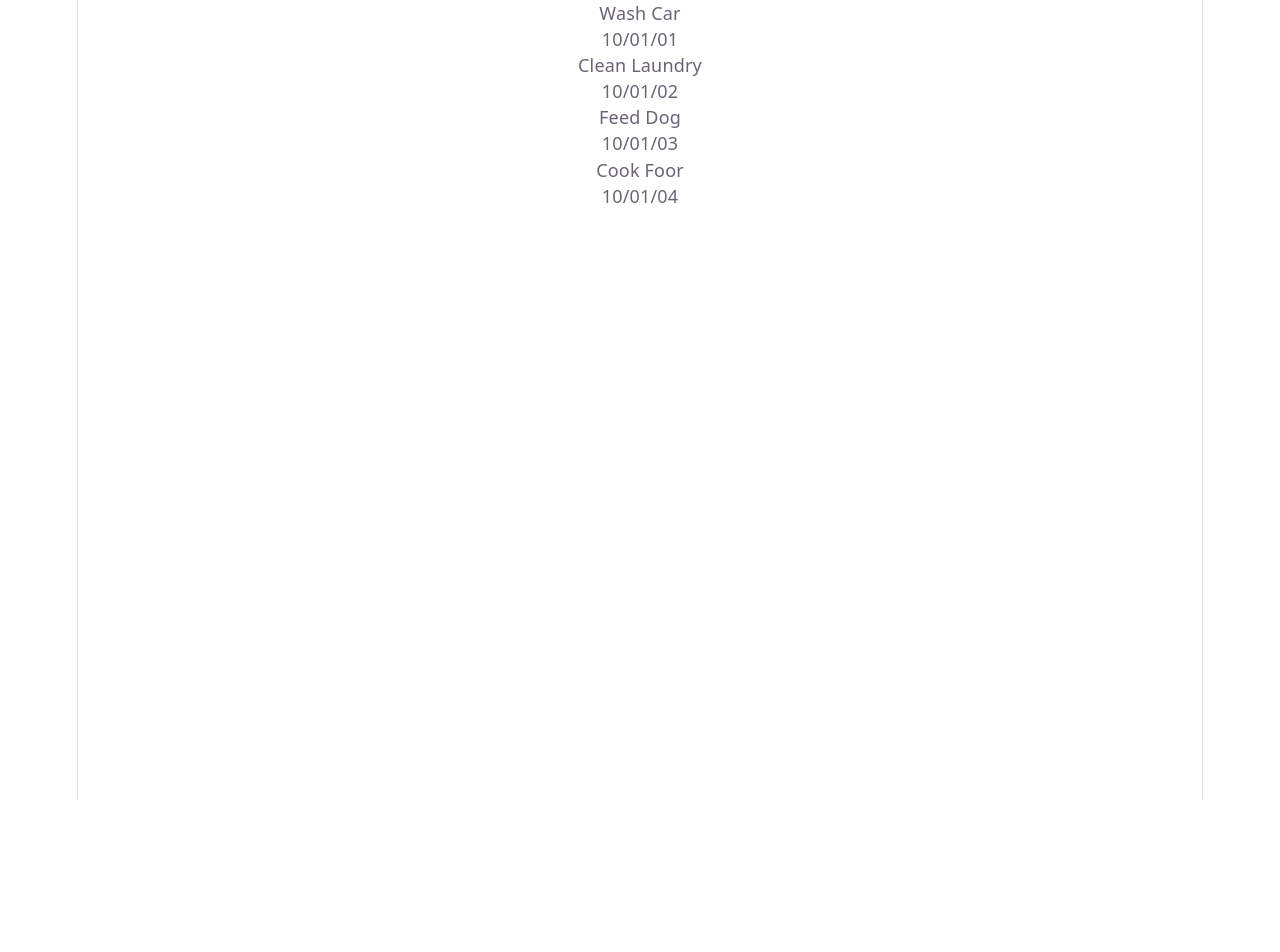
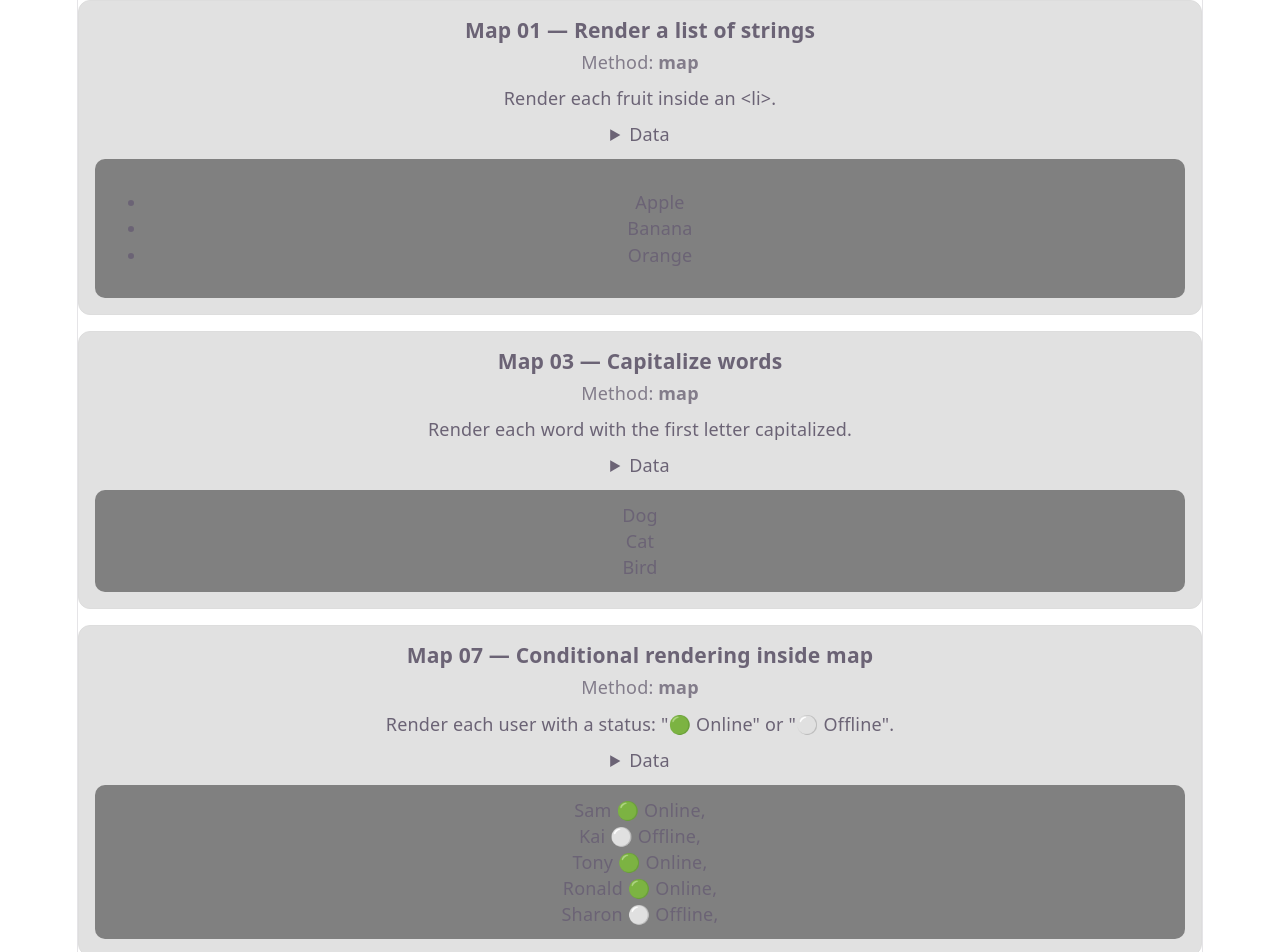
Before and after one commit to DaiHuun/letPhil_Fullstack_React_NodeJS, a React (Vite) app in the folder 02_array-methods_conditional-rendering/: page / in a window 1280 px wide. Shown: the top 952 px of the page. Before the commit the page ends 800 px from the top, so only its background shows below. Built offline with nearby package versions, Linux system fonts and the light colour scheme.

Commit message:
updated with completed map exercises

```diff
--- a/02_array-methods_conditional-rendering/src/App.tsx
+++ b/02_array-methods_conditional-rendering/src/App.tsx
@@ -1,5 +1,8 @@
 import "./App.css";
-import { Todo } from "./components/Todo.tsx";
+// import { Todo } from "./components/Todo.tsx";
+import { RenderFruitList } from "./mapping/FruitList";
+import { CapitalizeWords } from "./mapping/CapitalizeWords";
+import { ConditionalRender } from "./mapping/ConditionalRender";
 
 /**
  * Array Methods: 3 higher order functions
@@ -16,25 +19,27 @@ import { Todo } from "./components/Todo.tsx";
  *
  */
 function App() {
-  const todos = [
-    { description: "Wash Car", due_date: "10/01/01" },
-    { description: "Clean Laundry", due_date: "10/01/02" },
-    { description: "Feed Dog", due_date: "10/01/03" },
-    { description: "Cook Foor", due_date: "10/01/04" },
-  ];
+  // example
+  // const todos = [
+  //   { description: "Wash Car", due_date: "10/01/01" },
+  //   { description: "Clean Laundry", due_date: "10/01/02" },
+  //   { description: "Feed Dog", due_date: "10/01/03" },
+  //   { description: "Cook Foor", due_date: "10/01/04" },
+  // ];
 
   return (
     <>
-      {/**
-       * map
-       * for(i = 0 < todos.length; i++){
-       *  todos[i]
-       *  return Todo description = {todos[i].description} due_date = {todos.[i].due_date}
-       * }
-       */}
-      {todos.map((todo) => (
+      {/* example */}
+      {/* {todos.map((todo) => (
         <Todo description={todo.description} due_date={todo.due_date} />
-      ))}
+      ))} */}
+
+      {/* map */}
+      <RenderFruitList />
+      <CapitalizeWords />
+      <ConditionalRender />
+
+      {/* filter */}
     </>
   );
 }
--- a/02_array-methods_conditional-rendering/src/mapping/CapitalizeWords.tsx
+++ b/02_array-methods_conditional-rendering/src/mapping/CapitalizeWords.tsx
@@ -11,6 +11,9 @@ export const CapitalizeWords = () => {
       dataPreview={animals}
     >
       {/* code here */}
+      {animals.map((animal) => {
+        return <p style={{ textTransform: "capitalize" }}>{animal}</p>;
+      })}
     </ProblemCard>
   );
 };
--- a/02_array-methods_conditional-rendering/src/mapping/ConditionalRender.tsx
+++ b/02_array-methods_conditional-rendering/src/mapping/ConditionalRender.tsx
@@ -4,7 +4,7 @@ import ProblemCard from "../extras/ProblemCard";
  * Conditionally Render the list of users that are online
  *
  * ternary operator
- * conditional ? value 1 : va
+ * conditional ? value 1 : value 2
  *
  */
 
@@ -25,6 +25,12 @@ export const ConditionalRender = () => {
       dataPreview={users}
     >
       {/* code here */}
+      {users.map((user) => (
+        <div>
+          {user.isOnline ? `${user.name} 🟢 Online` : `${user.name} ⚪ Offline`}
+          ,
+        </div>
+      ))}
     </ProblemCard>
   );
 };
--- a/02_array-methods_conditional-rendering/src/mapping/FruitList.tsx
+++ b/02_array-methods_conditional-rendering/src/mapping/FruitList.tsx
@@ -13,6 +13,11 @@ export function RenderFruitList() {
       dataPreview={fruits}
     >
       {/* code here */}
+      <ul>
+        {fruits.map((fruit) => (
+          <li>{fruit}</li>
+        ))}
+      </ul>
     </ProblemCard>
   );
 }
```
